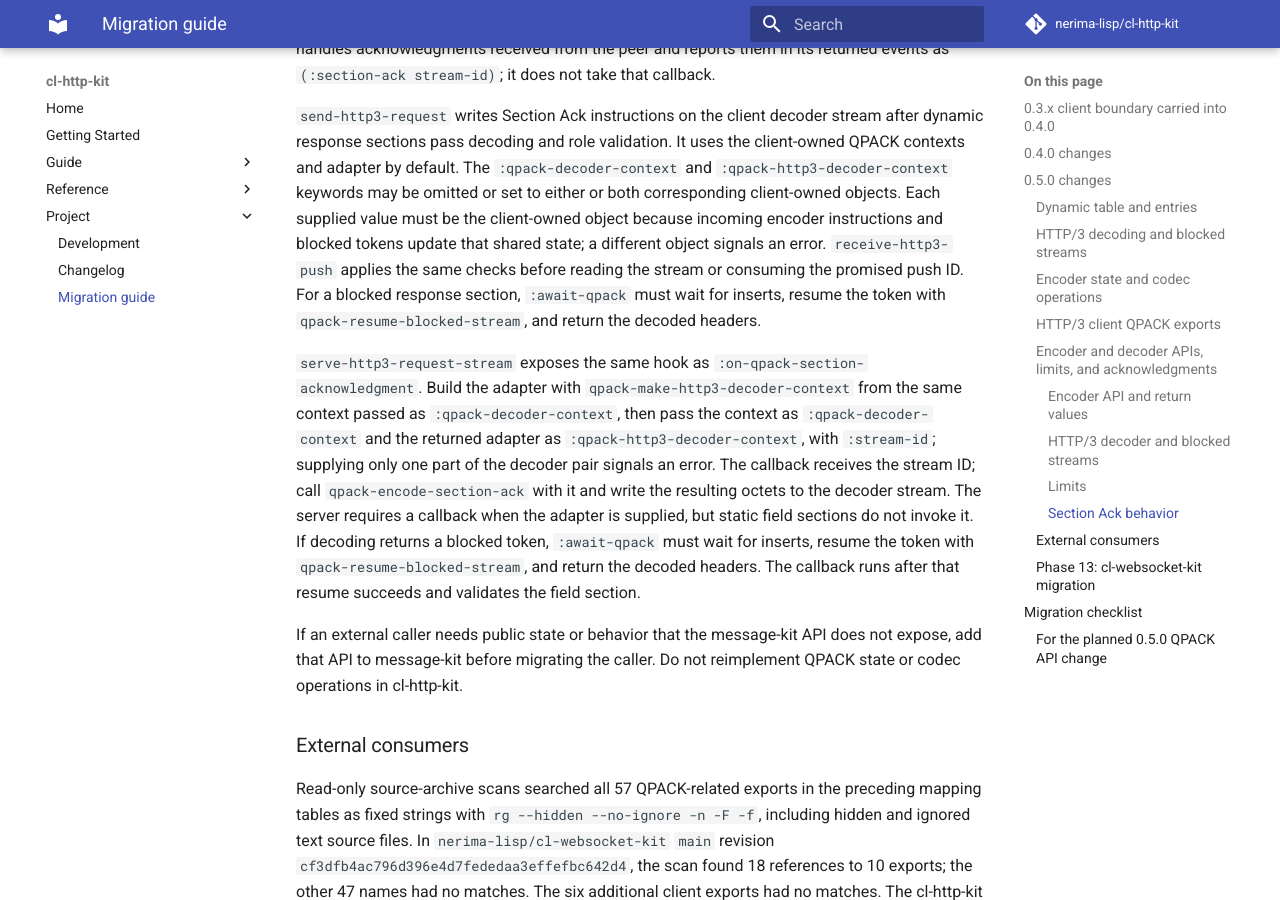
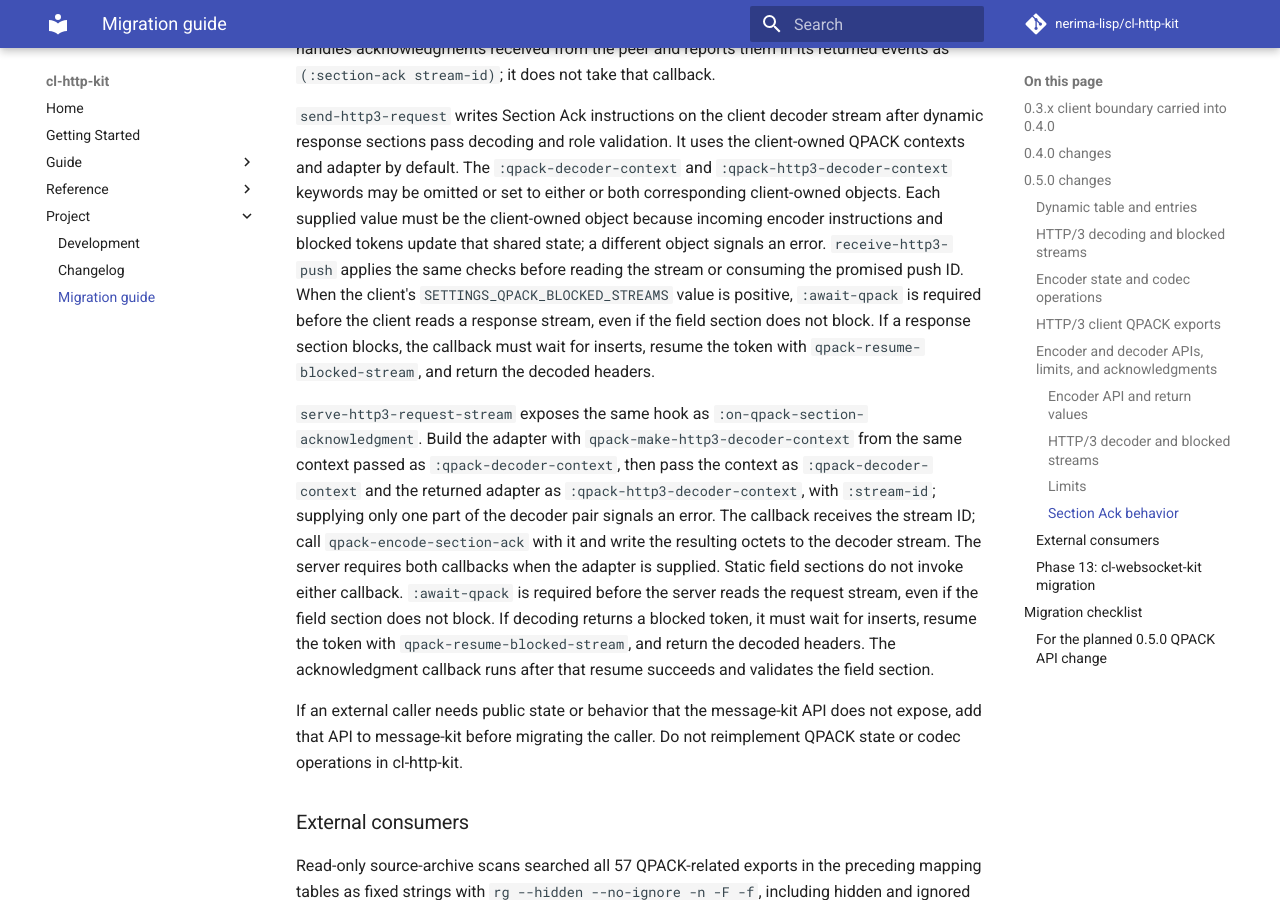
Before and after one commit to nerima-lisp/cl-http-kit, an MkDocs documentation site: the page built from docs/src/project/migration.md, in a window 1280 px wide and 900 px high, scrolled down 10562 px. Built offline with MkDocs 1.6.1 and Material for MkDocs 9.7.7, drawn with Linux system fonts in a browser that asks for light colours; comment, search, counter and statistics services are not loaded.

Commit message:
docs(http3): document QPACK prerequisites before HTTP/3 reads

```diff
--- a/docs/src/project/migration.md
+++ b/docs/src/project/migration.md
@@ -316,9 +316,11 @@ supplied value must be the client-owned object because
 incoming encoder instructions and blocked tokens update that shared state;
 a different object signals an error. `receive-http3-push` applies the same
 checks before reading the stream or consuming the promised push ID.
-For a blocked response section,
-`:await-qpack` must wait for inserts, resume the token with
-`qpack-resume-blocked-stream`, and return the decoded headers.
+When the client's `SETTINGS_QPACK_BLOCKED_STREAMS` value is positive,
+`:await-qpack` is required before the client reads a response stream, even if
+the field section does not block. If a response section blocks, the callback
+must wait for inserts, resume the token with `qpack-resume-blocked-stream`, and
+return the decoded headers.
 
 `serve-http3-request-stream` exposes the same hook as
 `:on-qpack-section-acknowledgment`. Build the adapter with
@@ -328,11 +330,13 @@ and the returned adapter as `:qpack-http3-decoder-context`, with
 `:stream-id`; supplying only one part of the decoder pair signals an error.
 The callback receives the stream ID; call `qpack-encode-section-ack` with it
 and write the resulting octets to the decoder stream.
-The server requires a callback when the adapter is supplied, but static field
-sections do not invoke it. If decoding returns a blocked token,
-`:await-qpack` must wait for inserts, resume the token with
-`qpack-resume-blocked-stream`, and return the decoded headers. The callback
-runs after that resume succeeds and validates the field section.
+The server requires both callbacks when the adapter is supplied. Static field
+sections do not invoke either callback. `:await-qpack` is required before the
+server reads the request stream, even if the field section does not block. If
+decoding returns a blocked token, it must wait for inserts, resume the token
+with `qpack-resume-blocked-stream`, and return the decoded headers. The
+acknowledgment callback runs after that resume succeeds and validates the field
+section.
 
 If an external caller needs public state or behavior that the message-kit API
 does not expose, add that API to message-kit before migrating the caller. Do
```
